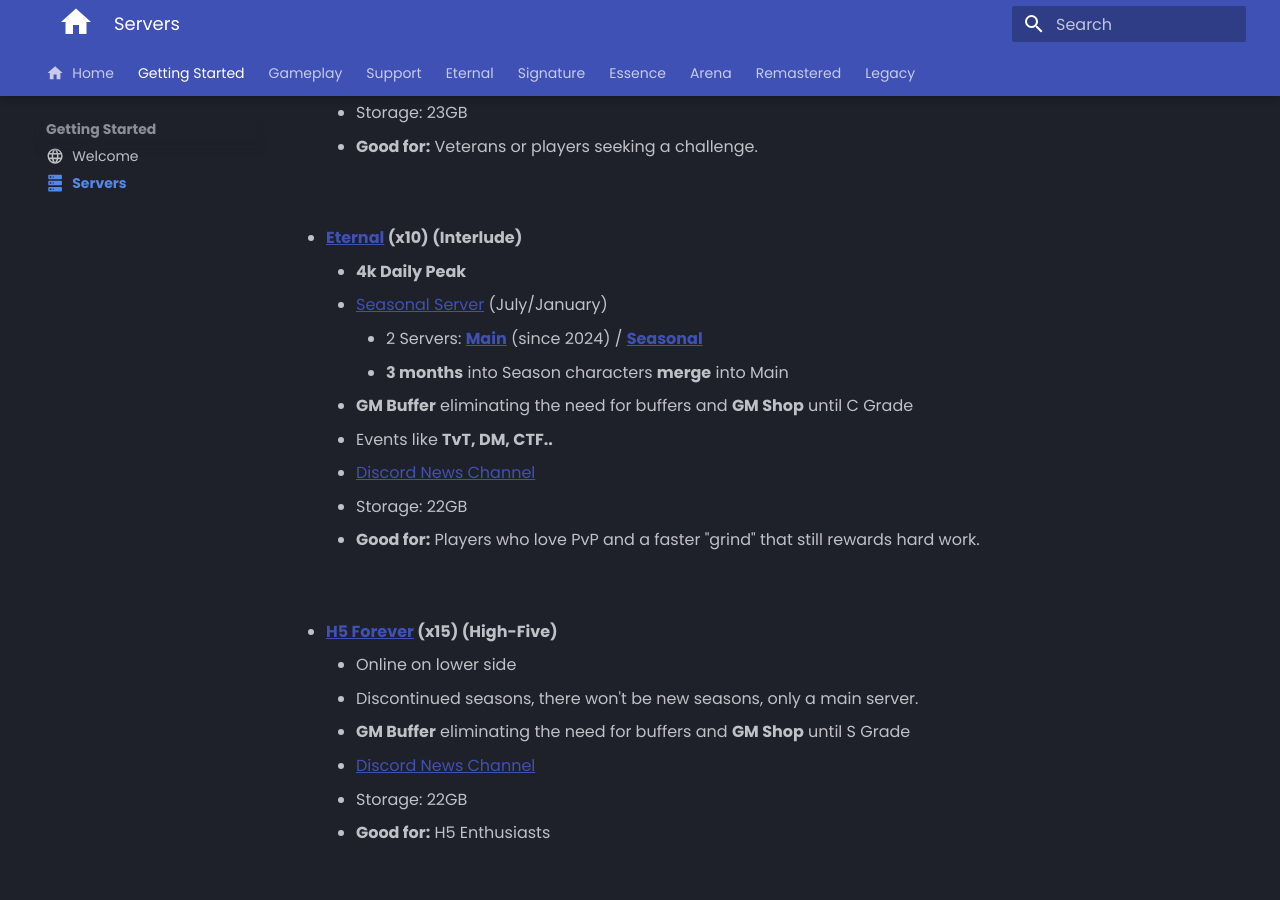
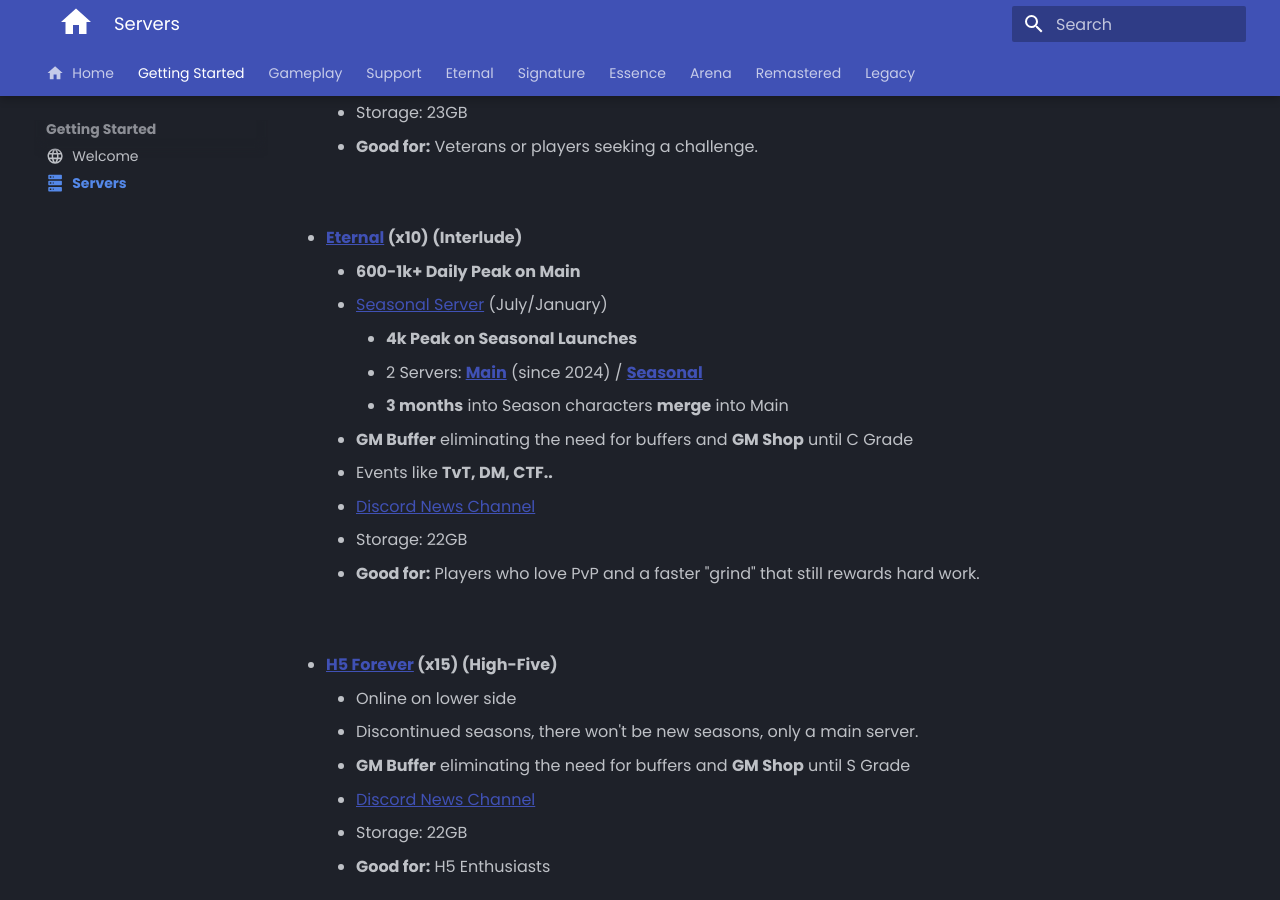
Before and after one commit to tab1-web/faq, an MkDocs documentation site: the page built from docs/getting-started/servers.md, in a window 1280 px wide and 900 px high, scrolled down 1497 px. Built offline with MkDocs 1.6.1 and Material for MkDocs 9.7.7, drawn with Linux system fonts in a browser that asks for light colours; some web fonts are replaced; comment, search, counter and statistics services are not loaded.

Commit message:
clarifying online numbers on eternal

```diff
--- a/docs/getting-started/servers.md
+++ b/docs/getting-started/servers.md
@@ -55,8 +55,9 @@
 <br>
 
 - **[Eternal](https://l2reborn.org/eternal/) (x10) (Interlude)**
-    - **4k Daily Peak**
+    - **600-1k+ Daily Peak on Main**
     - [Seasonal Server](/faq/eternal/faq/#what-is-a-seasonal-server) (July/January)
+        - **4k Peak on Seasonal Launches**
         - 2 Servers: [**Main**](https://l2reborn.org/server-features/eternal) (since 2024) / [**Seasonal**](https://l2reborn.org/server-features/eternal-2/)
         - **3 months** into Season characters **merge** into Main
     - **GM Buffer** eliminating the need for buffers and **GM Shop** until C Grade
```
